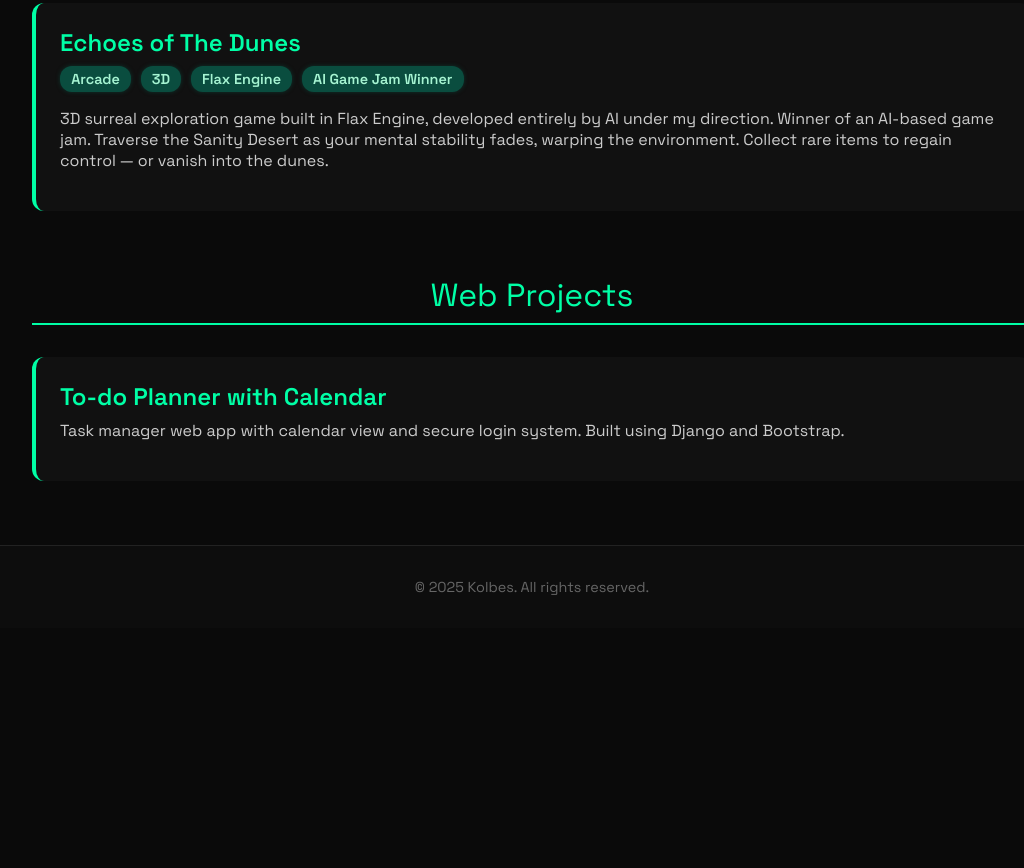
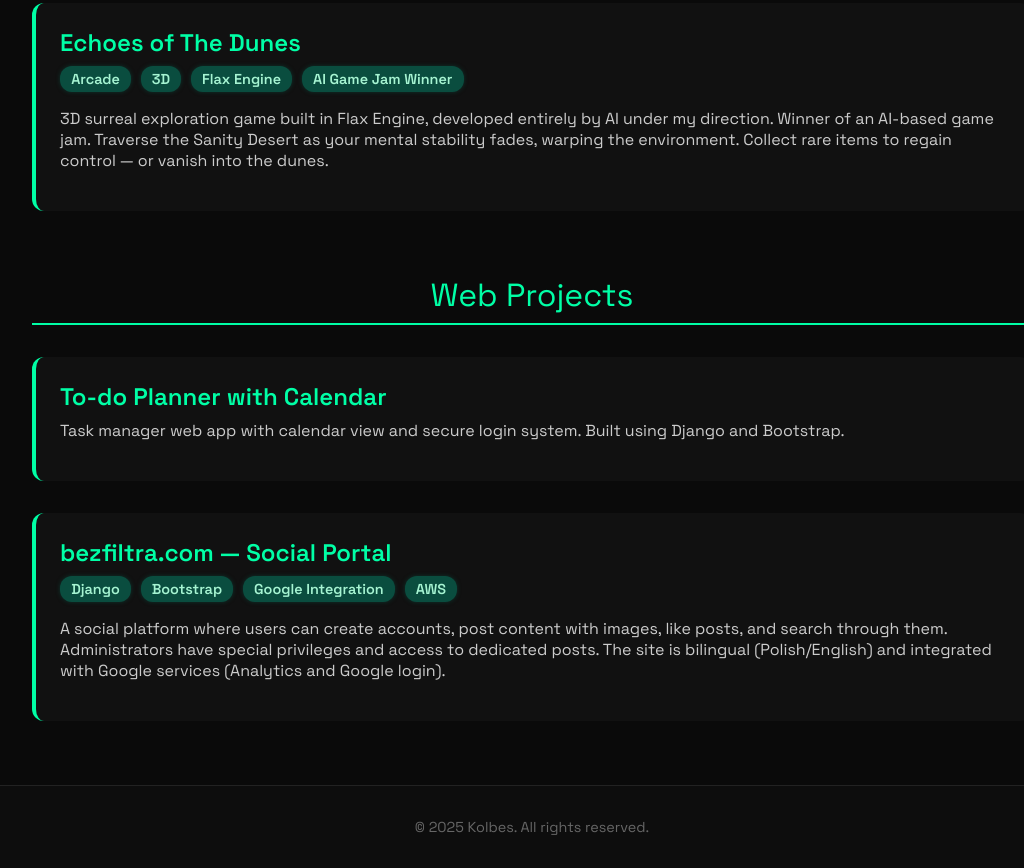
Before and after one commit to Kolbess/portfolio, a plain HTML site: page index.html in a window 1280 px wide. Shown: the part 1354-2222 px from the top of the page, without its empty margins (108-1132 px from the left). Before the commit the page ends 1982 px from the top, so only its background shows below. Drawn offline with Linux system fonts and the light colour scheme.

Commit message:
added web project

```diff
--- a/index.html
+++ b/index.html
@@ -12,7 +12,7 @@
 <body>
     <header>
         <h1>Kolbes</h1>
-    <p>Game Developer | Web Developer | Creative Technologist</p>
+        <p>Game Developer | Web Developer | Creative Technologist | Team Leader</p>
     </header>
 
     <section>
@@ -69,7 +69,6 @@
         </div>
     </section>
 
-
     <section>
         <div class="section-title">Web Projects</div>
 
@@ -77,6 +76,20 @@
             <h3>To-do Planner with Calendar</h3>
             <p>Task manager web app with calendar view and secure login system. Built using Django and Bootstrap.</p>
         </div>
+
+        <div class="project">
+            <h3>bezfiltra.com — Social Portal</h3>
+            <div class="tags">
+                <span class="tag">Django</span>
+                <span class="tag">Bootstrap</span>
+                <span class="tag">Google Integration</span>
+                <span class="tag">AWS</span>
+            </div>
+            <p>
+                A social platform where users can create accounts, post content with images, like posts, and search through them. Administrators have special privileges and access to dedicated posts. The site is bilingual (Polish/English) and integrated with Google services (Analytics and Google login).
+            </p>
+        </div>
+
     </section>
 
     <footer>
```
Lines whose indentation alone changed are shown as unchanged.
